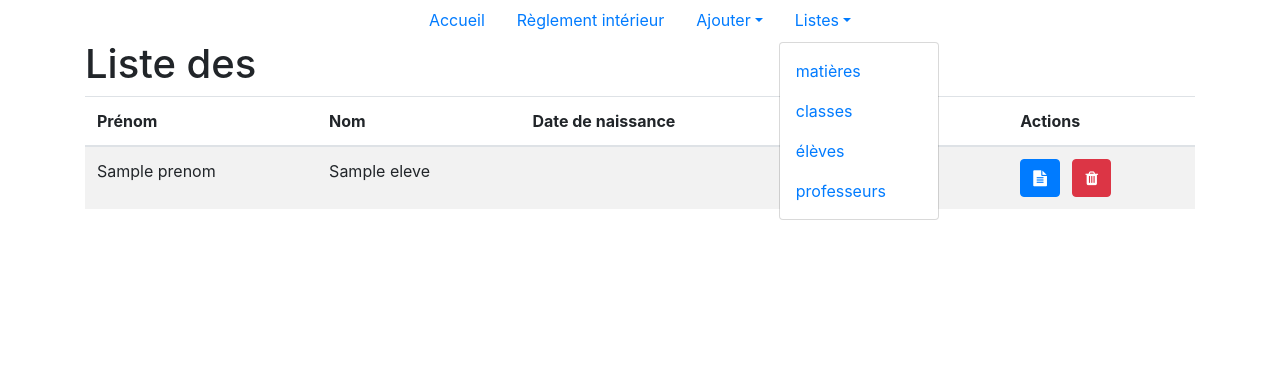
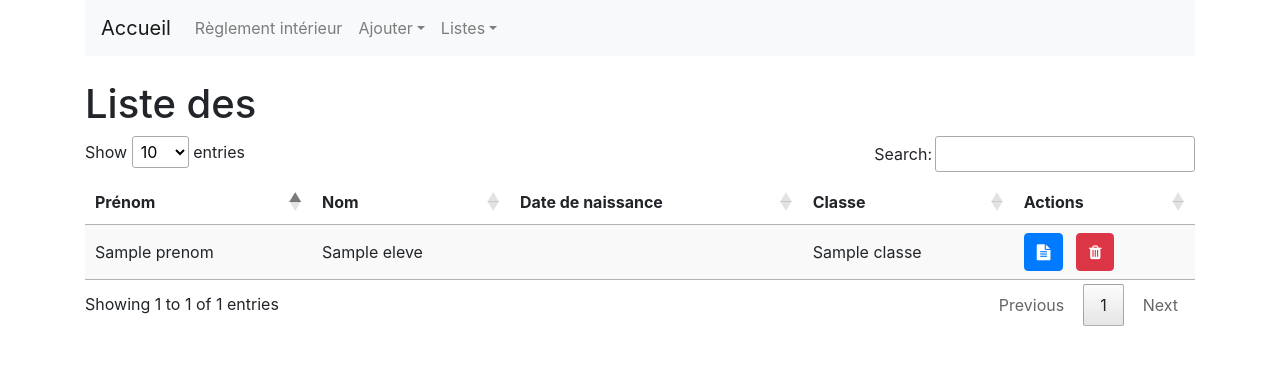
Before and after one commit to jaymile/dwwm11_tp_symfony, a Symfony app: template templates/eleve/liste.html.twig in a window 1280 px wide. Shown: the top 373 px of the page. Run offline with Twig, Linux system fonts and the light colour scheme; the template is opened without the code that fills it: most values are stand-ins (such as "Sample title", 1, 10 or a date in 2020); some libraries are stand-ins or nearby versions.

Commit message:
DataTables + navbar double dropdown

```diff
--- a/templates/base.html.twig
+++ b/templates/base.html.twig
@@ -8,48 +8,51 @@
     <meta name="viewport" content="width=device-width, initial-scale=1, shrink-to-fit=no">
 
     {% block css %}
-        <link rel="stylesheet" href="https://stackpath.bootstrapcdn.com/bootstrap/4.3.1/css/bootstrap.min.css" integrity="sha384-ggOyR0iXCbMQv3Xipma34MD+dH/1fQ784/j6cY/iJTQUOhcWr7x9JvoRxT2MZw1T" crossorigin="anonymous">
+    <link rel="stylesheet" href="https://stackpath.bootstrapcdn.com/bootstrap/4.3.1/css/bootstrap.min.css"
+        integrity="sha384-ggOyR0iXCbMQv3Xipma34MD+dH/1fQ784/j6cY/iJTQUOhcWr7x9JvoRxT2MZw1T" crossorigin="anonymous">
 
-        <link rel="stylesheet" href="https://maxcdn.bootstrapcdn.com/font-awesome/4.7.0/css/font-awesome.min.css">
+    <link rel="stylesheet" href="https://maxcdn.bootstrapcdn.com/font-awesome/4.7.0/css/font-awesome.min.css">
     {% endblock %}
 </head>
 
 <body>
-    <div class="container">
-        <nav class="nav justify-content-center">
-            <a class="nav-link active" href="{{ path('home') }}">Accueil</a>
-            <a class="nav-link" href="{{ path('reglement') }}">Règlement intérieur</a>
+    <div class="container pb-5">
+        <nav class="navbar navbar-expand-lg navbar-light bg-light mb-4">
+            <a class="navbar-brand" href="{{ path('home') }}">Accueil</a>
+            <ul class="navbar-nav">
+                <li class="nav-item">
+                    <a class="nav-link" href="{{ path('reglement') }}">Règlement intérieur</a>
+                </li>
+                <li class="nav-item dropdown">
+                    <a class="nav-link dropdown-toggle" data-toggle="dropdown" id="add" aria-haspopup="true"
+                        aria-expanded="false" href="#">Ajouter</a>
 
-            <div class="btn-group">
-                <a class="nav-link dropdown-toggle" data-toggle="dropdown" href="#">Ajouter</a>
+                    <div class="dropdown-menu" aria-labelledby="add">
+                        <a class="dropdown-item" href="{{ path('create_matiere') }}">Nouvelle matière</a>
+                        <a class="dropdown-item" href="{{ path('create_classe') }}">Nouvelle classe</a>
+                        <a class="dropdown-item" href="{{ path('create_eleve') }}">Nouvel élève</a>
+                        <a class="dropdown-item" href="{{ path('create_prof') }}">Nouveau professeur</a>
+                    </div>
+                </li>
+                <li class="nav-item dropdown">
+                    <a class="nav-link dropdown-toggle" data-toggle="dropdown" id="list" aria-haspopup="true"
+                        aria-expanded="false" href="#">Listes</a>
 
-                <div class="dropdown-menu">
-                    <a class="nav-link" href="{{ path('create_matiere') }}">Nouvelle matière</a>
-                    <a class="nav-link" href="{{ path('create_classe') }}">Nouvelle classe</a>
-                    <a class="nav-link" href="{{ path('create_eleve') }}">Nouvel élève</a>
-                    <a class="nav-link" href="{{ path('create_prof') }}">Nouveau professeur</a>
-                </div>
-            </div>
-
-            <div class="btn-group">
-                <a class="nav-link dropdown-toggle" data-toggle="dropdown" href="#">Listes</a>
-
-                <div class="dropdown-menu d-inline">
-                    <a class="nav-link" href="{{ path('liste_matiere') }}">matières</a>
-                    <a class="nav-link" href="{{ path('liste_classe') }}">classes</a>
-                    <a class="nav-link" href="{{ path('liste_eleve') }}">élèves</a>
-                    <a class="nav-link" href="{{ path('liste_prof') }}">professeurs</a>
-                </div>
-            </div>
+                    <div class="dropdown-menu" aria-labelledby="list">
+                        <a class="dropdown-item" href="{{ path('liste_matiere') }}">matières</a>
+                        <a class="dropdown-item" href="{{ path('liste_classe') }}">classes</a>
+                        <a class="dropdown-item" href="{{ path('liste_eleve') }}">élèves</a>
+                        <a class="dropdown-item" href="{{ path('liste_prof') }}">professeurs</a>
+                    </div>
+                </li>
+            </ul>
         </nav>
-
         {% block body %}{% endblock %}
     </div>
 
     {% block js %}
-    <script src="https://code.jquery.com/jquery-3.3.1.slim.min.js"
-        integrity="sha384-q8i/X+965DzO0rT7abK41JStQIAqVgRVzpbzo5smXKp4YfRvH+8abtTE1Pi6jizo"
-        crossorigin="anonymous"></script>
+    <script src="https://code.jquery.com/jquery-3.6.0.min.js"
+        integrity="sha256-/xUj+3OJU5yExlq6GSYGSHk7tPXikynS7ogEvDej/m4=" crossorigin="anonymous"></script>
     <script src="https://cdnjs.cloudflare.com/ajax/libs/popper.js/1.14.7/umd/popper.min.js"
         integrity="sha384-UO2eT0CpHqdSJQ6hJty5KVphtPhzWj9WO1clHTMGa3JDZwrnQq4sF86dIHNDz0W1"
         crossorigin="anonymous"></script>
--- a/templates/eleve/details.html.twig
+++ b/templates/eleve/details.html.twig
@@ -25,7 +25,7 @@
 
 <h2>Notes</h2>
 <a class="btn btn-success" href="{{ path('create_note', {id: eleve.id}) }}" role="button">Nouvelle note</a>
-<table class="table table-striped table-hover mb-5">
+<table class="table table-striped table-hover">
 	<thead>
 		<tr>
 			<th>Matière</th>
--- a/templates/gabarit_liste.html.twig
+++ b/templates/gabarit_liste.html.twig
@@ -2,10 +2,15 @@
 
 {% block title %}Liste des {{ entityName }} | {{ parent() }}{% endblock %}
 
+{% block css %}
+{{ parent() }}
+<link rel="stylesheet" href="https://cdn.datatables.net/1.11.2/css/jquery.dataTables.min.css">
+{% endblock %}
+
 {% block body %}
 <h1>Liste des {{ entityName }}</h1>
 
-<table class="table table-striped table-hover">
+<table id="liste" class="hover stripe">
     <thead>
         <tr>
             {% block thead %}{% endblock %}
@@ -18,3 +23,18 @@
     </tbody>
 </table>
 {% endblock %}
+
+{% block js %}
+{{ parent() }}
+<script src="https://cdn.datatables.net/1.11.2/js/jquery.dataTables.min.js"></script>
+
+<script>
+    $(document).ready(function () {
+        $('#liste').DataTable({
+            language: {
+                url: 'https://cdn.datatables.net/plug-ins/1.11.2/i18n/fr_fr.json'
+            }
+        });
+    });
+</script>
+{% endblock %}
```
